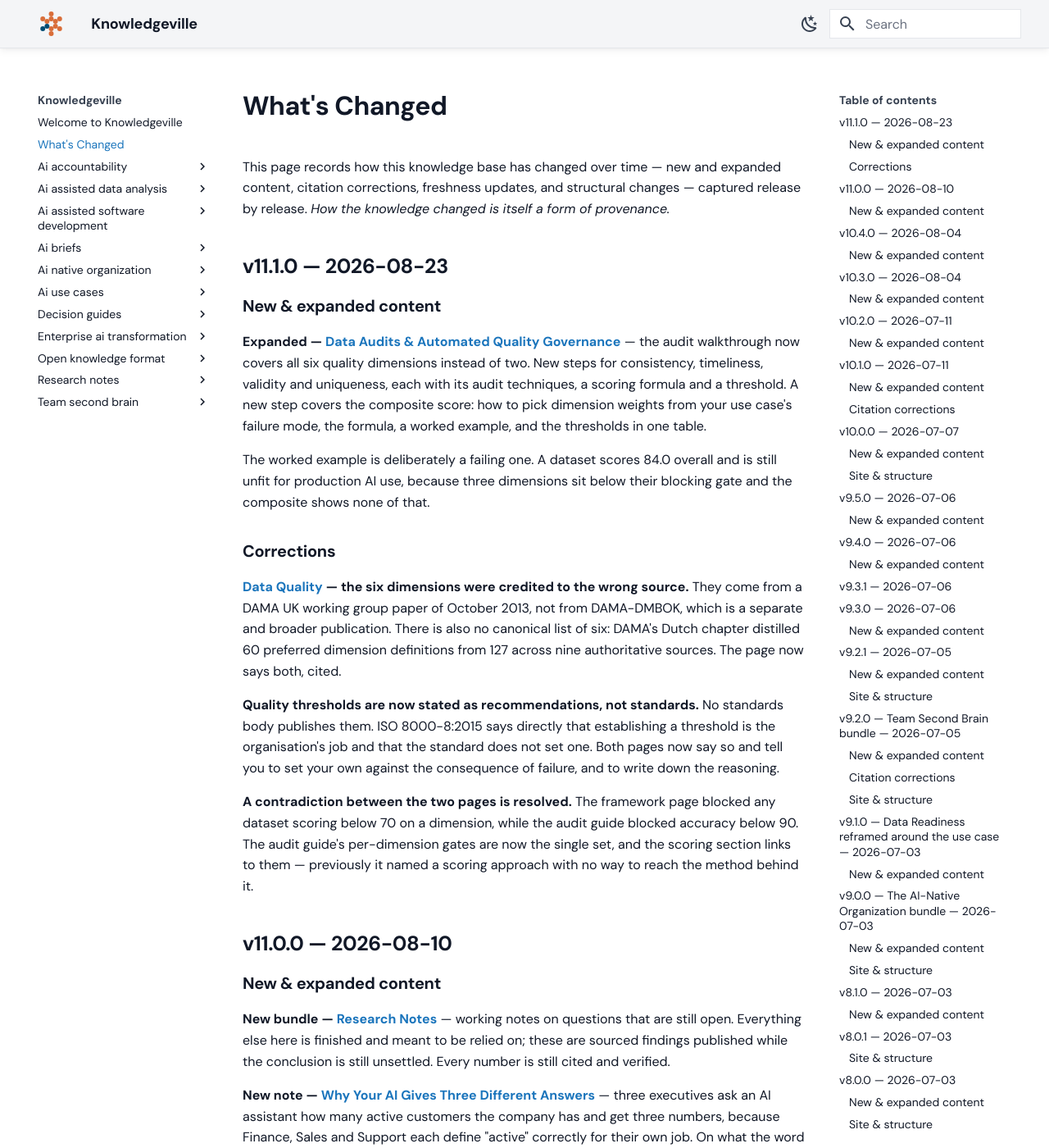
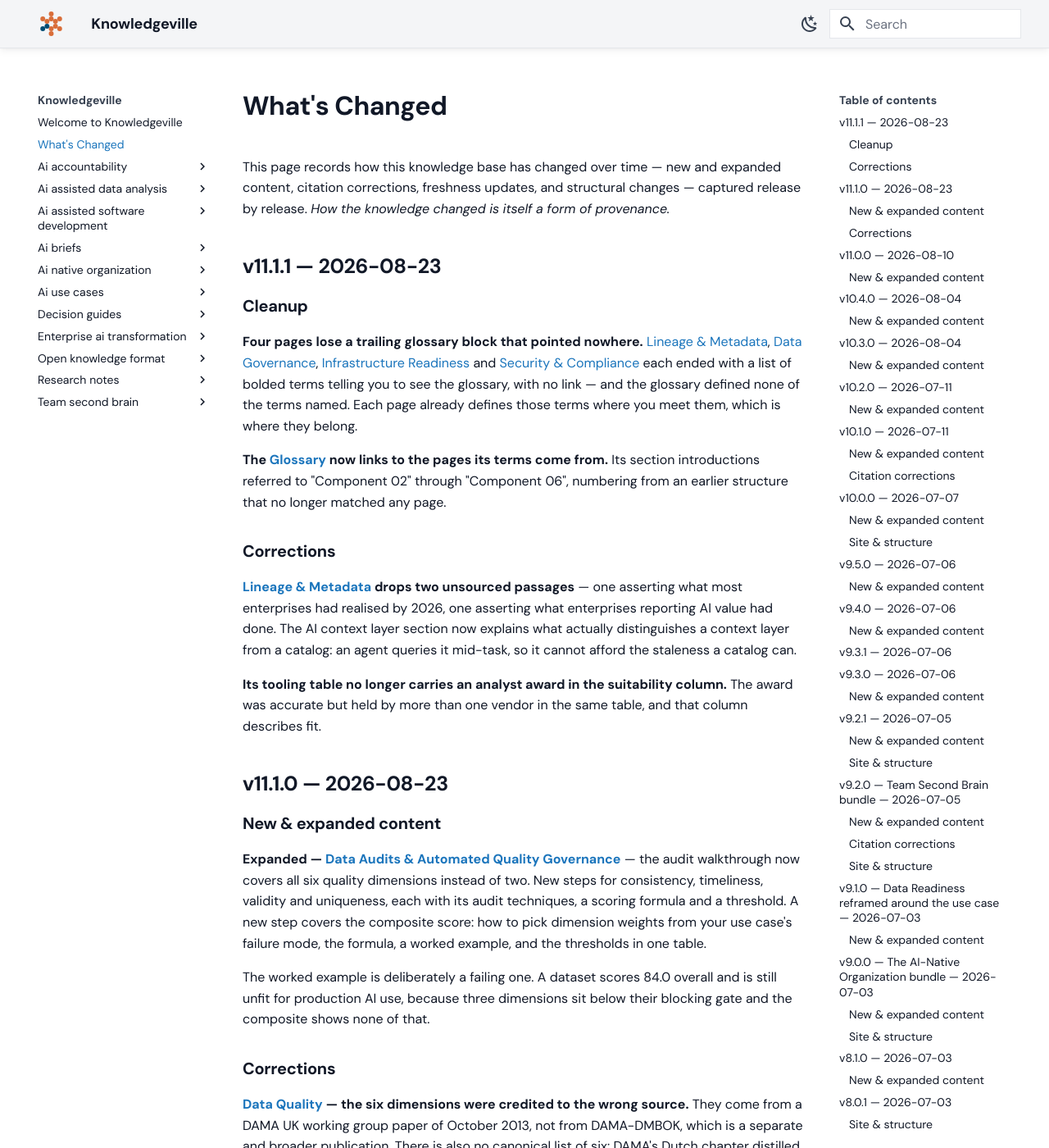
Before and after one commit to grandaha/knowledgeville, an MkDocs documentation site: the page built from published/changelog.md, in a window 1280 px wide and 1400 px high. Shown: the whole window at 82% size. Built offline with MkDocs 1.6.1 and Material for MkDocs 9.7.7, drawn with Linux system fonts in a browser that asks for light colours; some web fonts are replaced.

Commit message:
Publish: sync content from workspace

```diff
--- a/published/changelog.md
+++ b/published/changelog.md
@@ -10,6 +10,20 @@ appendix: true
 <!-- generated from GitHub Releases by scripts/build_changelog.py — do not edit -->
 
 This page records how this knowledge base has changed over time — new and expanded content, citation corrections, freshness updates, and structural changes — captured release by release. *How the knowledge changed is itself a form of provenance.*
+
+## v11.1.1 — 2026-08-23
+
+### Cleanup
+
+**Four pages lose a trailing glossary block that pointed nowhere.** [Lineage & Metadata](https://knowledge.onesteplabs.com/enterprise-ai-transformation/tracks/03-data-readiness/02-framework/02-lineage-and-metadata/), [Data Governance](https://knowledge.onesteplabs.com/enterprise-ai-transformation/tracks/03-data-readiness/02-framework/03-data-governance/), [Infrastructure Readiness](https://knowledge.onesteplabs.com/enterprise-ai-transformation/tracks/03-data-readiness/02-framework/05-infrastructure-readiness/) and [Security & Compliance](https://knowledge.onesteplabs.com/enterprise-ai-transformation/tracks/03-data-readiness/02-framework/06-security-and-compliance/) each ended with a list of bolded terms telling you to see the glossary, with no link — and the glossary defined none of the terms named. Each page already defines those terms where you meet them, which is where they belong.
+
+**The [Glossary](https://knowledge.onesteplabs.com/enterprise-ai-transformation/glossary/) now links to the pages its terms come from.** Its section introductions referred to "Component 02" through "Component 06", numbering from an earlier structure that no longer matched any page.
+
+### Corrections
+
+**[Lineage & Metadata](https://knowledge.onesteplabs.com/enterprise-ai-transformation/tracks/03-data-readiness/02-framework/02-lineage-and-metadata/) drops two unsourced passages** — one asserting what most enterprises had realised by 2026, one asserting what enterprises reporting AI value had done. The AI context layer section now explains what actually distinguishes a context layer from a catalog: an agent queries it mid-task, so it cannot afford the staleness a catalog can.
+
+**Its tooling table no longer carries an analyst award in the suitability column.** The award was accurate but held by more than one vendor in the same table, and that column describes fit.
 
 ## v11.1.0 — 2026-08-23
 
```
